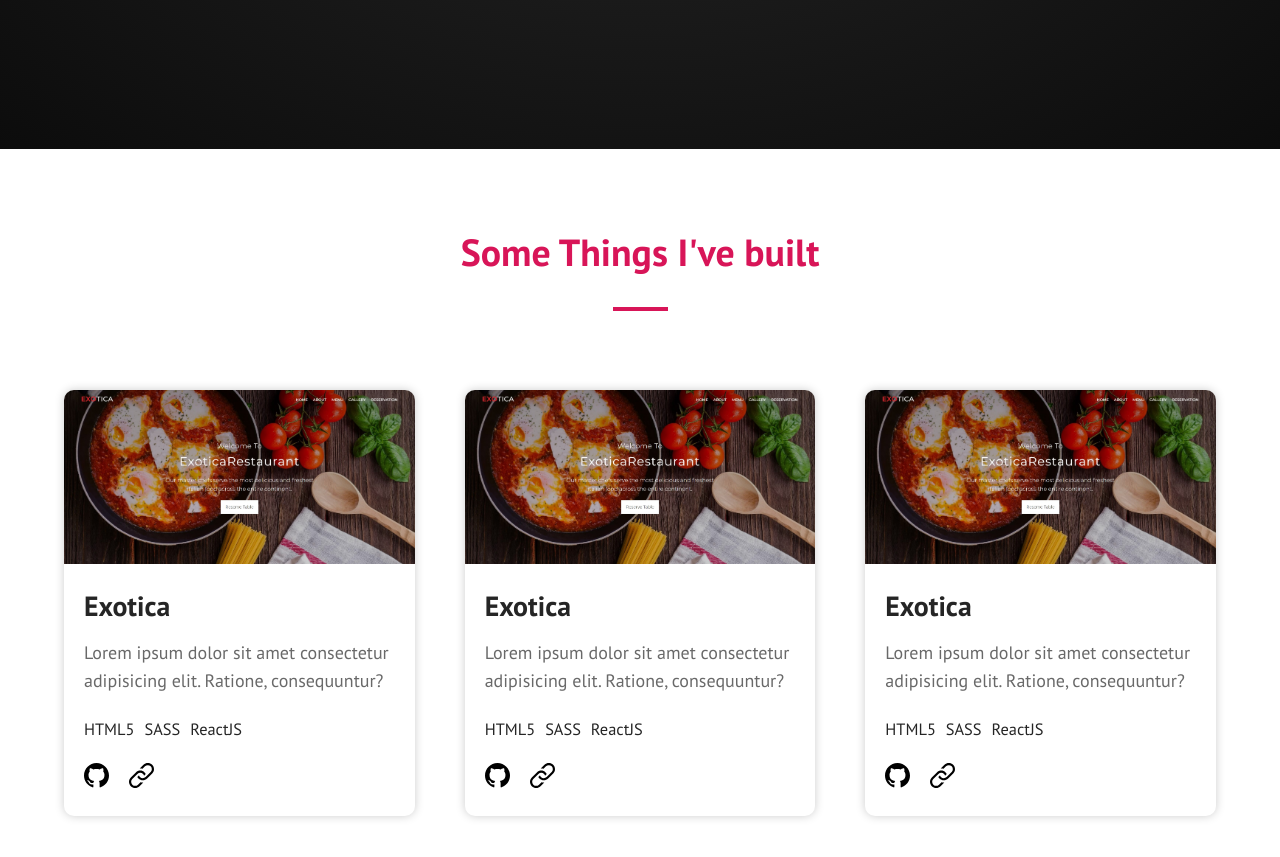
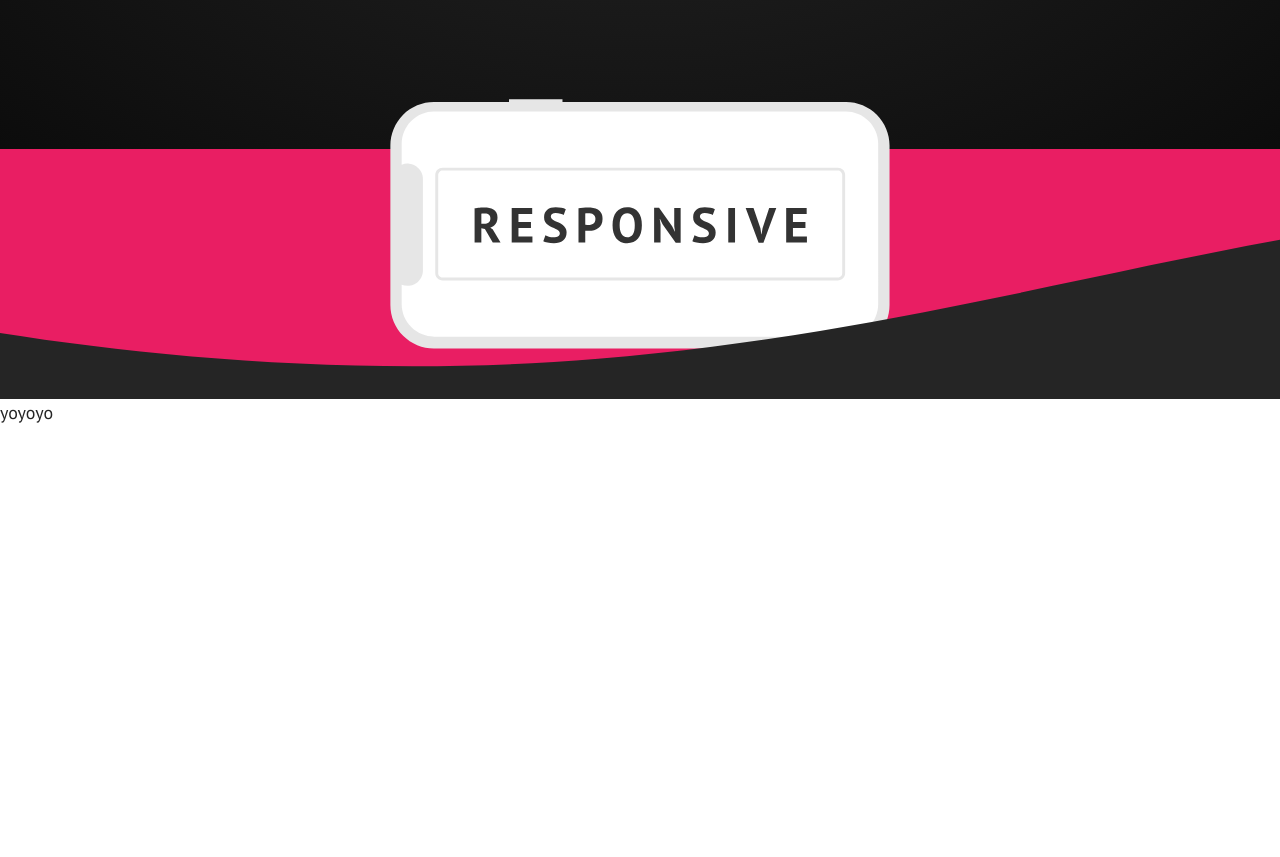
Before and after one commit to findshrey/portfolio, a Next.js app: page / in a window 1280 px wide. Shown: the part 651-1508 px from the top of the page. After the commit the page ends 1079 px from the top, so only its background shows below. Built offline with nearby package versions, Linux system fonts and the light colour scheme.

Commit message:
Added Divider component with animation

```diff
--- /dev/null
+++ b/src/components/About.js
@@ -0,0 +1,9 @@
+const About = () => {
+   return (
+      <section className="about">
+         yoyoyo
+      </section>
+   )
+}
+
+export default About
--- a/src/components/Header.js
+++ b/src/components/Header.js
@@ -1,5 +1,5 @@
 import { useState } from 'react'
-import Backdrop from './Backdrop/Backdrop'
+import Backdrop from './utilities/Backdrop'
 import { svgGithub, svgLinkedin, svgEmail } from './../data/svg-icons'
 
 const Header = () => {
--- /dev/null
+++ b/src/components/utilities/divider.js
@@ -0,0 +1,7 @@
+const Divider = () => (
+   <section className="divider">
+      <img src="/responsive.svg" alt="" />
+   </section>
+)
+
+export default Divider
--- a/src/data/svg-icons.js
+++ b/src/data/svg-icons.js
@@ -12,7 +12,6 @@ const svgEmail = (
 
 const svgLink = (
    <svg xmlns="http://www.w3.org/2000/svg" width="25" height="25" viewBox="0 0 24 24"><path d="M13.723 18.654l-3.61 3.609c-2.316 2.315-6.063 2.315-8.378 0-1.12-1.118-1.735-2.606-1.735-4.188 0-1.582.615-3.07 1.734-4.189l4.866-4.865c2.355-2.355 6.114-2.262 8.377 0 .453.453.81.973 1.089 1.527l-1.593 1.592c-.18-.613-.5-1.189-.964-1.652-1.448-1.448-3.93-1.51-5.439-.001l-.001.002-4.867 4.865c-1.5 1.499-1.5 3.941 0 5.44 1.517 1.517 3.958 1.488 5.442 0l2.425-2.424c.993.284 1.791.335 2.654.284zm.161-16.918l-3.574 3.576c.847-.05 1.655 0 2.653.283l2.393-2.389c1.498-1.502 3.94-1.5 5.44-.001 1.517 1.518 1.486 3.959 0 5.442l-4.831 4.831-.003.002c-1.438 1.437-3.886 1.552-5.439-.002-.473-.474-.785-1.042-.956-1.643l-.084.068-1.517 1.515c.28.556.635 1.075 1.088 1.528 2.245 2.245 6.004 2.374 8.378 0l4.832-4.831c2.314-2.316 2.316-6.062-.001-8.377-2.317-2.321-6.067-2.313-8.379-.002z" /></svg>
-   // <svg xmlns="http://www.w3.org/2000/svg" width="25" height="25" viewBox="0 0 24 24"><path d="M6.188 8.719c.439-.439.926-.801 1.444-1.087 2.887-1.591 6.589-.745 8.445 2.069l-2.246 2.245c-.644-1.469-2.243-2.305-3.834-1.949-.599.134-1.168.433-1.633.898l-4.304 4.306c-1.307 1.307-1.307 3.433 0 4.74 1.307 1.307 3.433 1.307 4.74 0l1.327-1.327c1.207.479 2.501.67 3.779.575l-2.929 2.929c-2.511 2.511-6.582 2.511-9.093 0s-2.511-6.582 0-9.093l4.304-4.306zm6.836-6.836l-2.929 2.929c1.277-.096 2.572.096 3.779.574l1.326-1.326c1.307-1.307 3.433-1.307 4.74 0 1.307 1.307 1.307 3.433 0 4.74l-4.305 4.305c-1.311 1.311-3.44 1.3-4.74 0-.303-.303-.564-.68-.727-1.051l-2.246 2.245c.236.358.481.667.796.982.812.812 1.846 1.417 3.036 1.704 1.542.371 3.194.166 4.613-.617.518-.286 1.005-.648 1.444-1.087l4.304-4.305c2.512-2.511 2.512-6.582.001-9.093-2.511-2.51-6.581-2.51-9.092 0z" /></svg>
 )
 
 export { svgGithub, svgLinkedin, svgEmail, svgLink }
--- a/src/pages/index.js
+++ b/src/pages/index.js
@@ -1,6 +1,8 @@
 import Header from './../components/Header'
 import Hero from './../components/Hero'
 import Projects from './../components/Projects'
+import Divider from './../components/utilities/divider'
+import About from './../components/About'
 
 const PortfolioApp = () => {
   return (
@@ -8,7 +10,9 @@ const PortfolioApp = () => {
       <Header />
       <main>
         <Hero />
-        <Projects />
+        {/* <Projects /> */}
+        <Divider />
+        <About />
       </main>
       <footer></footer>
     </>
--- /dev/null
+++ b/src/styles/components/_divider.scss
@@ -0,0 +1,44 @@
+.divider {
+   min-height: 250px;
+   background: $c-pink;
+   position: relative;
+
+   display: flex;
+   justify-content: center;
+   align-items: center;
+
+   img {
+      position: relative;
+      bottom: 50px;
+      width: calc(50% + 140px);
+      max-width: 500px;
+      animation: float 2s ease-in-out infinite alternate;
+   }
+
+   &::after {
+      content: "";
+      display: block;
+      position: absolute;
+      bottom: 0;
+      height: 25vh;
+      width: 100%;
+      background: url('/divider-img.svg') no-repeat center bottom/cover;
+      // z-index: 1;
+   }
+}
+
+@keyframes float {
+   100% {
+      transform: translateY(10px);
+   }
+}
+
+@media (max-width: 500px) {
+   .divider {
+      min-height: 220px;
+      img {
+         bottom: auto;
+         animation: none;
+      }
+   }
+}
--- a/src/styles/main.scss
+++ b/src/styles/main.scss
@@ -8,3 +8,5 @@
 @import './components/header';
 @import './components/hero';
 @import './components/projects';
+@import './components/divider';
+@import './components//about';
```
Also changed, not shown: public/divider-img.svg (added), public/responsive.svg (added), src/components/utilities/Backdrop.js (renamed from src/components/Backdrop/Backdrop.js), src/styles/components/_about.scss (added).
